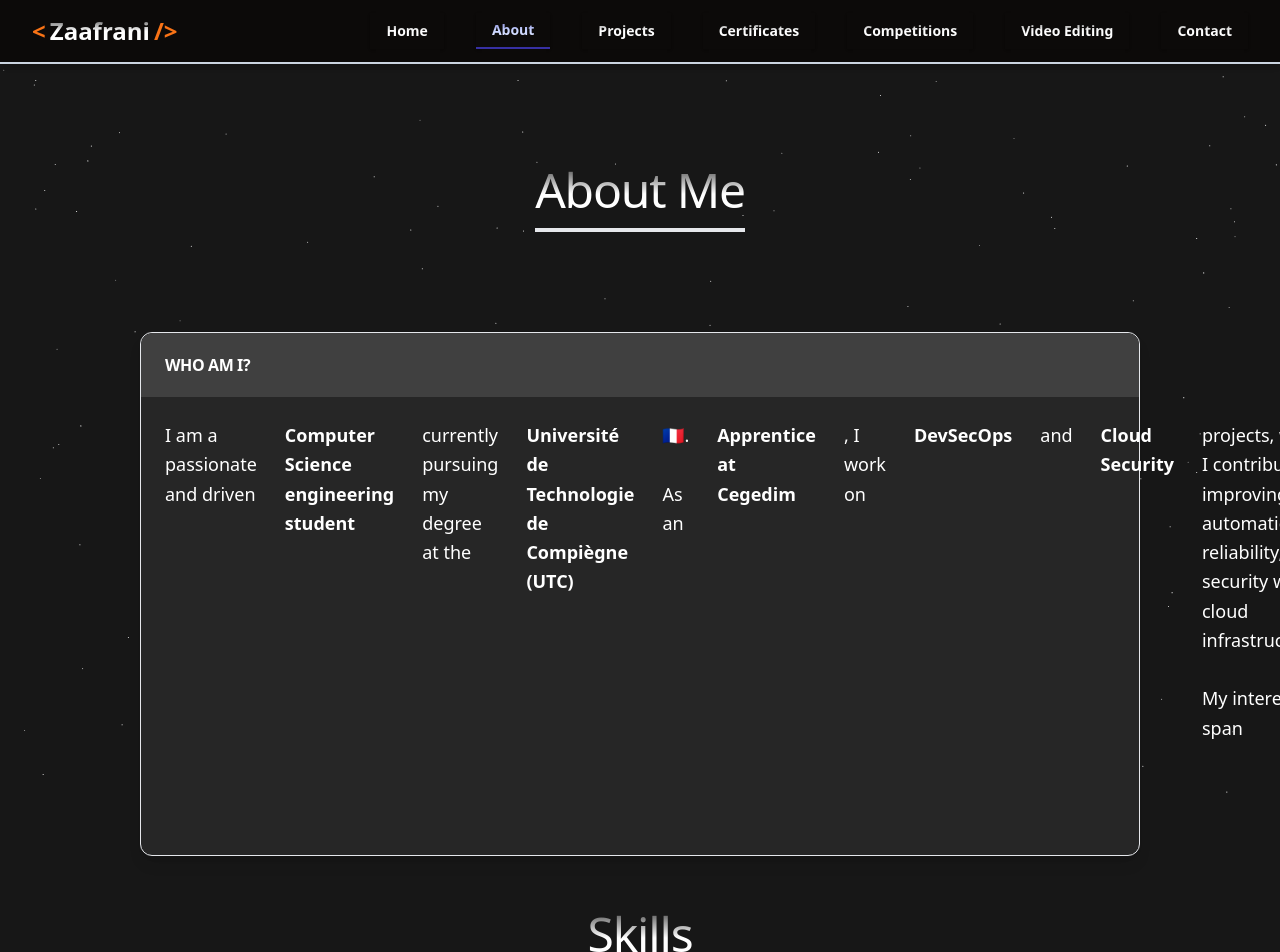
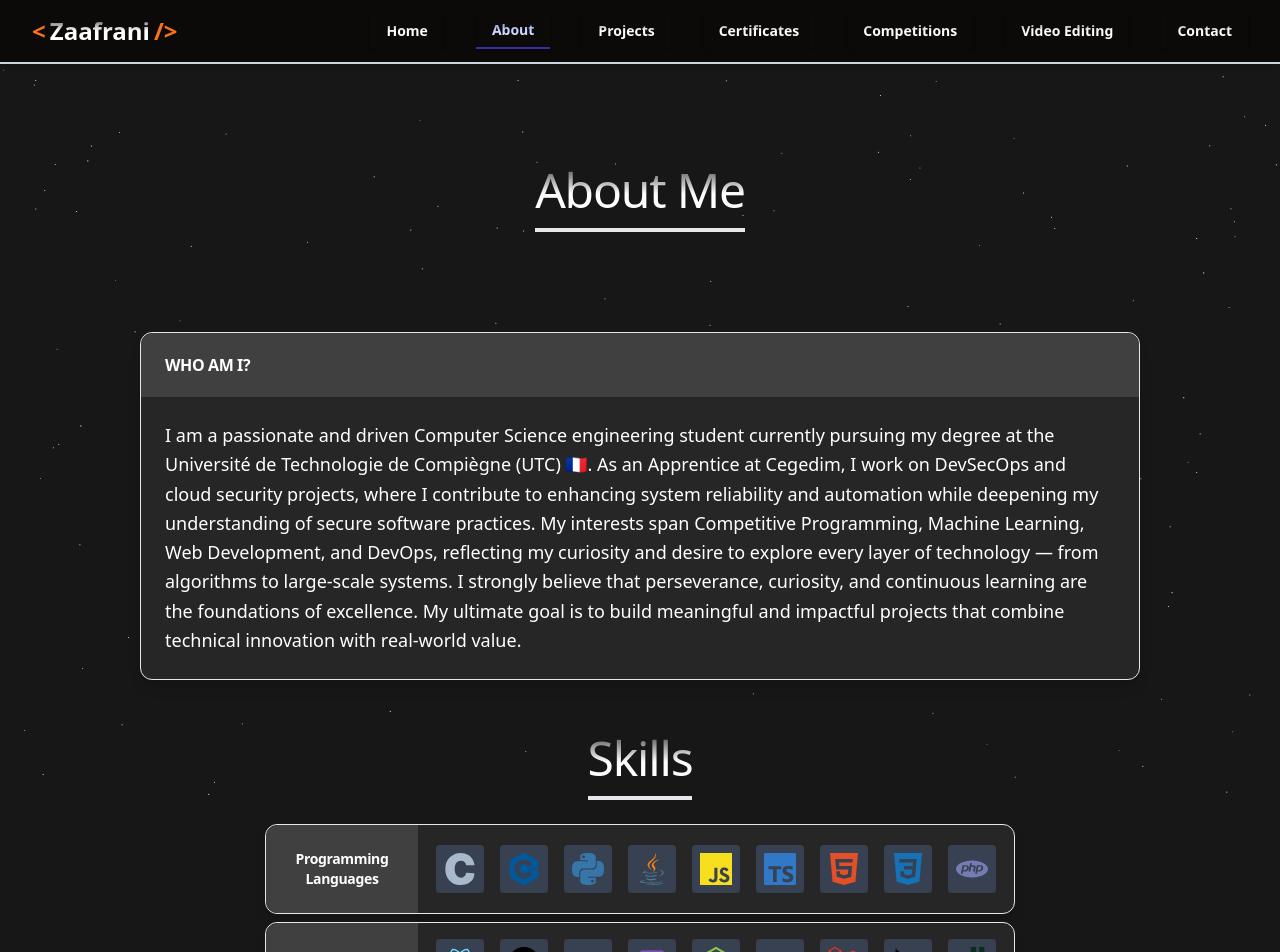
Before and after one commit to Karim-Zaf/Portfolio, a Next.js app: page /about in a window 1280 px wide. Shown: the top 952 px of the page. Built offline with nearby package versions, Linux system fonts and the light colour scheme.

Commit message:
Refactor about page content for clarity and conciseness

```diff
--- a/src/app/about/page.tsx
+++ b/src/app/about/page.tsx
@@ -17,14 +17,13 @@ function About() {
           WHO AM I?
         </CardTitle>
         <CardContent className='p-6 flex gap-7 text-lg leading-relaxed'>
-          I am a passionate and driven <strong>Computer Science engineering student</strong> currently pursuing my degree at the
-          <strong> Université de Technologie de Compiègne (UTC)</strong> 🇫🇷.
-          <br /><br />
-          As an <strong>Apprentice at Cegedim</strong>, I work on <strong>DevSecOps</strong> and <strong>Cloud Security</strong> projects, where I contribute to improving automation, reliability, and security within cloud infrastructures.
-          <br /><br />
-          My interests span <strong>Competitive Programming</strong>, <strong>Machine Learning</strong>, <strong>Web Development</strong>, and <strong>DevOps</strong> — areas where I love exploring how different technologies can come together to solve real-world problems.
-          <br /><br />
-          I believe that <strong>perseverance, curiosity, and continuous learning</strong> are the keys to excellence. My long-term goal is to <strong>build meaningful, impactful projects</strong> that combine innovation and technical depth.
+I am a passionate and driven Computer Science engineering student currently pursuing my degree at the Université de Technologie de Compiègne (UTC) 🇫🇷.
+
+As an Apprentice at Cegedim, I work on DevSecOps and cloud security projects, where I contribute to enhancing system reliability and automation while deepening my understanding of secure software practices.
+
+My interests span Competitive Programming, Machine Learning, Web Development, and DevOps, reflecting my curiosity and desire to explore every layer of technology — from algorithms to large-scale systems.
+
+I strongly believe that perseverance, curiosity, and continuous learning are the foundations of excellence. My ultimate goal is to build meaningful and impactful projects that combine technical innovation with real-world value.
         </CardContent>
       </Card>
 
```
